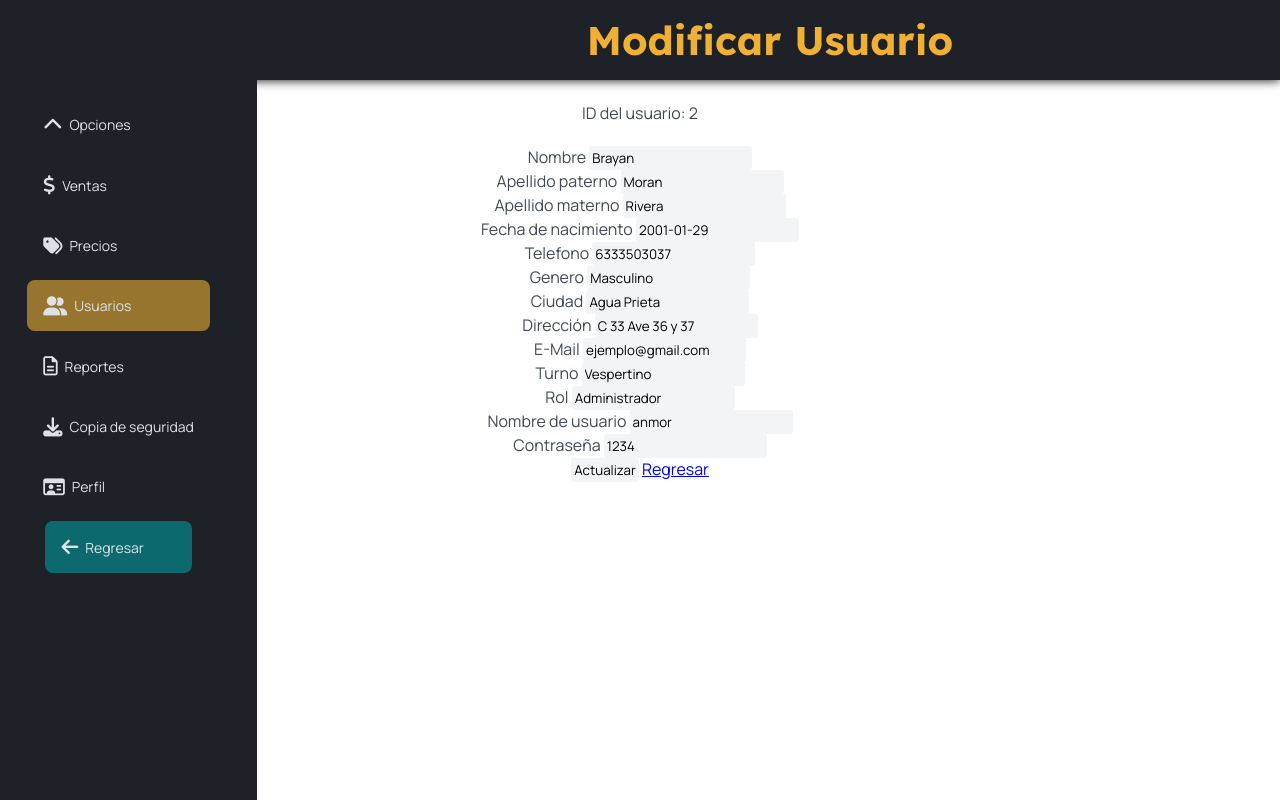
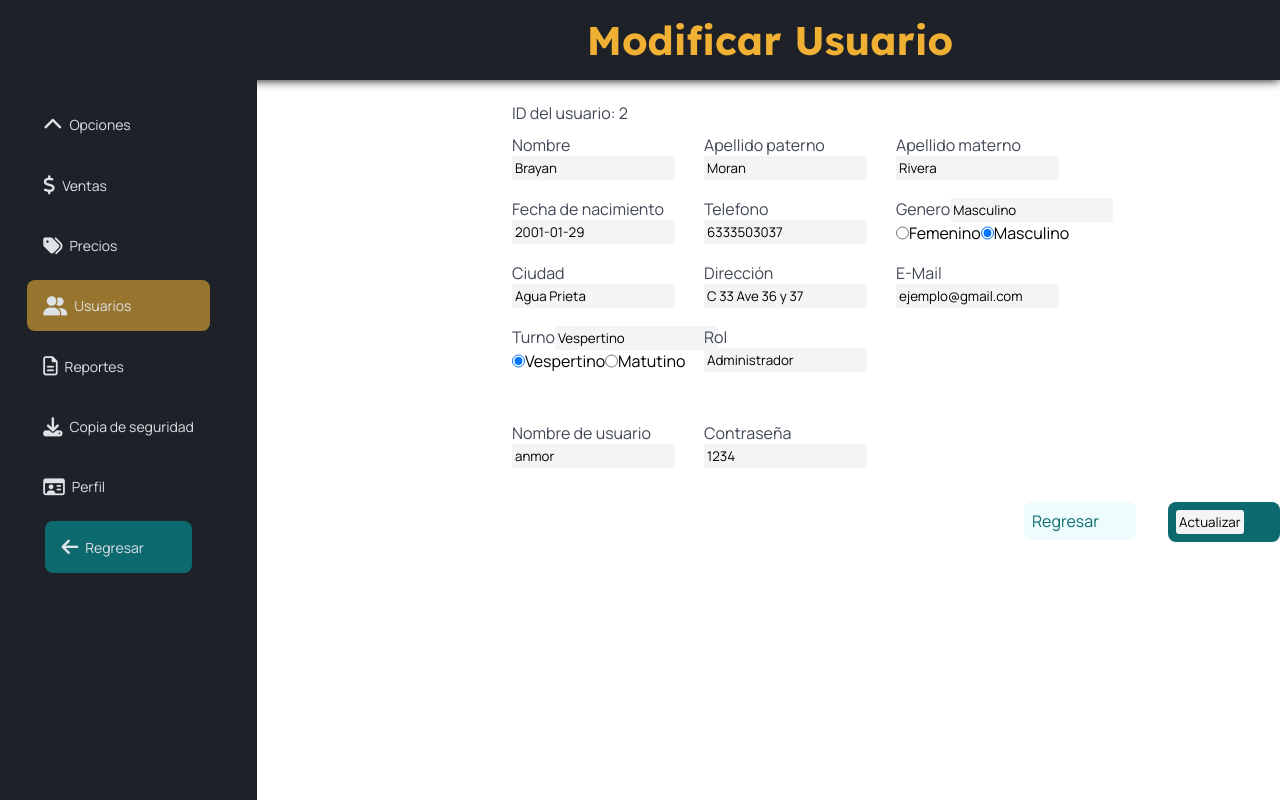
Before and after one commit to Murderd0ll/WallVe, a PHP site: page /EditarUsuario.php?idEmp=2 in a window 1280 px wide; the page is wider, and only the part inside the window is pictured. Run offline with PHP 8.4, Linux system fonts and the light colour scheme; data comes from the database, SQL or seed files in the repository.

Commit message:
Error en los radiobtn de "turno" en modificar.
:c

```diff
--- a/Wall-VE-main - ModificacionUsuarios/Css/estilos.css
+++ b/Wall-VE-main - ModificacionUsuarios/Css/estilos.css
@@ -164,11 +164,28 @@
     text-align: left;
 
 }
+
 .TAgregar{
     display: flex;
     position:relative;
 
     left: 14rem;
+    flex-direction: column;
+
+}
+.TEditar{
+    display: flex;
+    position:relative;
+    left: 14rem;
+    flex-direction: column;
+
+}
+.Did{
+
+    display: flex;
+    position: absolute;
+
+    left: 18rem;
     flex-direction: column;
 
 }
@@ -335,10 +352,12 @@
 }
 .btnagregar a{
 
-    width: 7rem;
+    width: 12rem;
     text-decoration: none;
     color: #0C6A6F;
 }
+
+
 
 
 
--- a/Wall-VE-main - ModificacionUsuarios/EditarUsuario.php
+++ b/Wall-VE-main - ModificacionUsuarios/EditarUsuario.php
@@ -151,52 +151,106 @@
 
     <form action="<?=$_SERVER['PHP_SELF']?>" method="POST">
     <br>
+    <div class="TEditar">
 
+    <div class="Did">
     <label>ID del usuario: <?php echo $idEmp; ?></label><br><br>
+    </div>
+
+    <div class="DNombre">
         <label>Nombre </label>
         <input type="text" name="nombreEmp" value="<?php echo $nombreEmp; ?>"> <br>
+    </div>
 
+    <div class="DPAT">
         <label>Apellido paterno </label>
         <input type="text" name="apellidoPEmp" value="<?php echo $apellidoPEmp; ?>"> <br>
+    </div>
 
+    <div class="DMAT">
         <label>Apellido materno </label>
         <input type="text" name="apellidoMEmp" value="<?php echo $apellidoMEmp; ?>"> <br>
+    </div>
 
+    <div class="DFecha">
     <label>Fecha de nacimiento </label>
     <input type="text" name="fechaNacEmp" value="<?php echo $fechaNacEmp; ?>"> <br>
+    </div>
 
+    <div class="DTel">
     <label>Telefono </label>
     <input type="text" name="telEmp" value="<?php echo $telEmp; ?>"> <br>
+    </div>
 
+    <div class="DgeneroLab">
     <label>Genero </label>
     <input type="text" name="generoEmp" value="<?php echo $generoEmp; ?>"> <br>
 
+    </div>
+    <div class="DGeneroInputs">
+
+        <input type="radio" name="generoEmp" value="Femenino" <?php if($generoEmp == "Femenino") echo "checked";?>>Femenino
+        <input type="radio" name="generoEmp" value="Masculino" <?php if($generoEmp == "Masculino") echo "checked";?>>Masculino
+
+    </div>
+
+
+    <div class="Dciudad">
     <label>Ciudad </label>
     <input type="text" name="ciudadEmp" value="<?php echo $ciudadEmp; ?>"> <br>
+    </div>
 
+    <div class="DDire">
     <label>Dirección </label>
     <input type="text" name="direccionEmp" value="<?php echo $direccionEmp; ?>"> <br>
+    </div>
 
+    <div class="DEmail">
     <label>E-Mail </label>
     <input type="text" name="emailEmp" value="<?php echo $emailEmp; ?>"> <br>
+    </div>
 
+    <div class="DTurno">
     <label>Turno </label>
     <input type="text" name="turnoEmp" value="<?php echo $turnoEmp; ?>"> <br>
+    </div>
+    <div class="DTurnoInputs">
+    <input type="radio" name="turnoEmp" value="Vespertino" <?php if($turnoEmp == "Vespertino") echo "checked";?>>Vespertino
+    <input type="radio" name="turnoEmp" value="Matutino" <?php if($turnoEmp == "Matutino") echo "checked";?>>Matutino
 
+
+
+
+    </div>
+
+    <div class="DRol">
     <label>Rol </label>
     <input type="text" name="rolEmp" value="<?php echo $rolEmp; ?>"> <br>
+    </div>
 
+    <div class="DLogin">
     <label>Nombre de usuario </label>
     <input type="text" name="idloginEmp" value="<?php echo $idloginEmp; ?>"> <br>
+    </div>
 
+    <div class="DContra">
     <label>Contraseña </label>
     <input type="text" name="passEmp" value="<?php echo $passEmp; ?>"> <br>
+    </div>
 
     <input type="hidden" name ="idEmp" value ="<?php echo $idEmp; ?>">
 
+    <div class="BotonCan">
+        <a href="Admin_Usuarios.php">Regresar</a>
+        </div>
+
+        <div class="BotonAgg">
     <input type="submit" name ="editarUsuario" value="Actualizar">
-    <a href="Admin_Usuarios.php">Regresar</a>
+        </div >
     </form>
+    </div>
+
+
     <?php
 }?>
 
```
Lines whose indentation alone changed are shown as unchanged.
